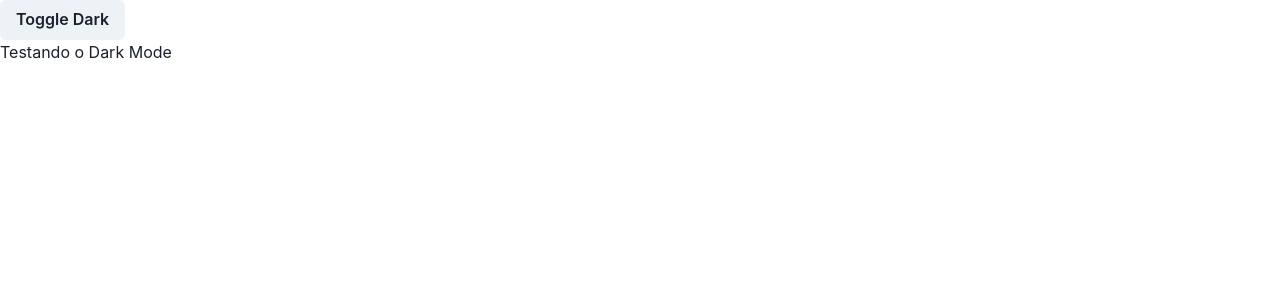
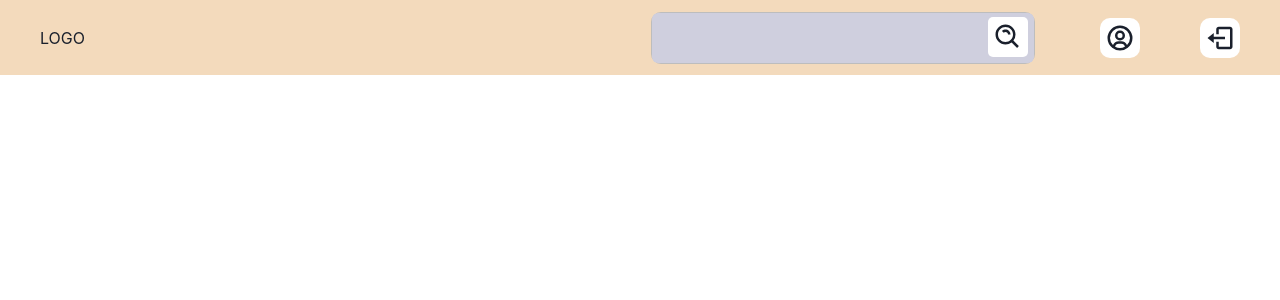
Before and after one commit to Gabriel-dsAmaral/Re-Viewers_V2, a React (Create React App) app: page / in a window 1280 px wide. Shown: the top 300 px of the page. Built offline with nearby package versions, Linux system fonts and the light colour scheme.

Commit message:
feat: header

```diff
--- a/src/components/DarkModeButton.tsx
+++ /dev/null
@@ -1,12 +0,0 @@
-import { Button, useColorMode } from "@chakra-ui/react";
-
-export const DarkModeButton = () => {
-  const { colorMode, toggleColorMode } = useColorMode();
-  return (
-    <header>
-      <Button onClick={toggleColorMode}>
-        Toggle {colorMode === "light" ? "Dark" : "Light"}
-      </Button>
-    </header>
-  );
-};
--- /dev/null
+++ b/src/components/header/index.tsx
@@ -0,0 +1,116 @@
+import { Box, IconButton, useBreakpointValue } from "@chakra-ui/react";
+import { Flex } from "@chakra-ui/react";
+import { useState } from "react";
+import { BiUserCircle, BiLogOut, BiSearchAlt } from "react-icons/bi";
+import { InputSearch } from "../input/InputSearch";
+
+interface AnimeProps {
+  id: number;
+  title: string;
+  categoria: [];
+  rate: [];
+  banner_url: string;
+  image_url: string;
+  original: string;
+  status: string;
+  launch_date: string;
+  studio: string;
+  synopsis: string;
+}
+
+export const Header = () => {
+  const [filteredAnimes, setFilteredAnimes] = useState<AnimeProps[]>([]);
+
+  const filterAnimes = (inputValue: string) => {
+    setFilteredAnimes(
+      [...filteredAnimes].filter((item) => {
+        return item.title
+          .toLocaleLowerCase()
+          .includes(inputValue.toLocaleLowerCase());
+      })
+    );
+  };
+
+  const [showSearchBox, setShowSearchBox] = useState(false);
+
+  const openSearchBox = () => setShowSearchBox(true);
+
+  const closeSearchBox = () => setShowSearchBox(false);
+
+  const isWideVersion = useBreakpointValue({
+    base: false,
+    md: true,
+  });
+
+  return (
+    <Flex
+      background="#F3DABC"
+      w="100%"
+      justifyContent="space-between"
+      alignItems="center"
+      height="75px"
+      paddingX={["10px", "40px"]}
+    >
+      {showSearchBox ? (
+        <InputSearch
+          closeInputSearch={closeSearchBox}
+          filterAnimes={() => console.log("oi")}
+        />
+      ) : (
+        <>
+          <Box>LOGO</Box>
+
+          <Flex
+            justifyContent="space-between"
+            alignItems="center"
+            gap={["20px", "60px"]}
+          >
+            {isWideVersion ? (
+              <InputSearch
+                closeInputSearch={closeSearchBox}
+                filterAnimes={() => console.log("oi")}
+              />
+            ) : (
+              <IconButton
+                bg="white"
+                icon={<BiSearchAlt size={30} />}
+                transition="scale .2s linear "
+                _hover={{
+                  cursor: "pointer",
+                  transform: "scale(1.05)",
+                }}
+                aria-label="supprimer"
+                borderRadius="10px"
+                onClick={openSearchBox}
+              />
+            )}
+
+            <IconButton
+              bg="white"
+              icon={<BiUserCircle size={30} />}
+              transition="scale .2s linear "
+              _hover={{
+                cursor: "pointer",
+                transform: "scale(1.05)",
+              }}
+              aria-label="supprimer"
+              borderRadius="10px"
+            />
+
+            <IconButton
+              bg="white"
+              icon={<BiLogOut size={30} />}
+              transition="scale .2s linear "
+              _hover={{
+                cursor: "pointer",
+                transform: "scale(1.05)",
+              }}
+              aria-label="supprimer"
+              borderRadius="10px"
+            />
+          </Flex>
+        </>
+      )}
+    </Flex>
+  );
+};
--- a/src/components/input/InputSearch.tsx
+++ b/src/components/input/InputSearch.tsx
@@ -1,27 +1,27 @@
 import { FormControl, InputGroup, InputRightElement } from "@chakra-ui/react";
-import { FaSearch } from "react-icons/fa";
+import { BiSearchAlt } from "react-icons/bi";
 import { Input } from "./Input";
 
 interface InputSearchProps {
   closeInputSearch: () => void;
-  filterProducts: (inputValue: string) => void;
+  filterAnimes: (inputValue: string) => void;
 }
 
 export const InputSearch = ({
   closeInputSearch,
-  filterProducts,
+  filterAnimes,
 }: InputSearchProps) => {
   return (
     <FormControl padding="5px">
       <InputGroup
         w={["100%", "100%", "30vw", "30vw"]}
         border="1px solid #BDBDBD"
-        borderRadius="5px"
+        borderRadius="10px"
       >
         <InputRightElement
           mt="1"
           mr="1.5"
-          bg="green.300"
+          bg="white"
           borderRadius="5px"
           transition="filter .1s linear "
           _hover={{
@@ -32,23 +32,23 @@
           aria-label="supprimer"
           onClick={closeInputSearch}
         >
-          <FaSearch color="gray.100" width="100%" />
+          <BiSearchAlt size={30} />
         </InputRightElement>
         <Input
           type="search"
           name="title"
-          placeholder="Digitar Pesquisa"
+          // placeholder="Digitar Pesquisa"
           defaultValue=""
           onChangeCapture={(event: React.ChangeEvent<HTMLInputElement>) =>
-            filterProducts(event.target.value)
+            filterAnimes(event.target.value)
           }
           border="none"
           variant="filled"
-          bg="gray.0"
+          bg="#CFCFDE"
           paddingRight="55px"
-          color="gray.300"
+          color="black"
           _hover={{ filter: "brightness(1.1)" }}
-          _focus={{ bg: "gray.0" }}
+          _focus={{ bg: "#CFCFDE" }}
         />
       </InputGroup>
     </FormControl>
--- a/src/pages/Home/index.tsx
+++ b/src/pages/Home/index.tsx
@@ -1,11 +1,13 @@
-import { Box, Text } from '@chakra-ui/react'
-import { DarkModeButton } from '../../components/DarkModeButton'
+import { Box } from "@chakra-ui/react";
+import { Header } from "../../components/header";
+// import { DarkModeButton } from '../../components/DarkModeButton'
 
 export const Home = () => {
   return (
-    <Box>
-      <DarkModeButton />
-      <Text>Testando o Dark Mode</Text>
+    <Box minH="100vh" w="100%">
+      <Header />
+      {/* <DarkModeButton /> */}
+      {/* <Text>Testando o Dark Mode</Text> */}
     </Box>
-  )
-}
+  );
+};
```
